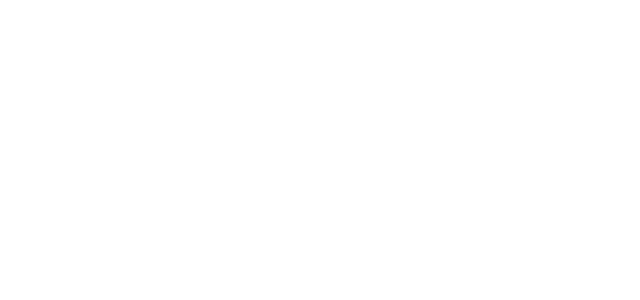
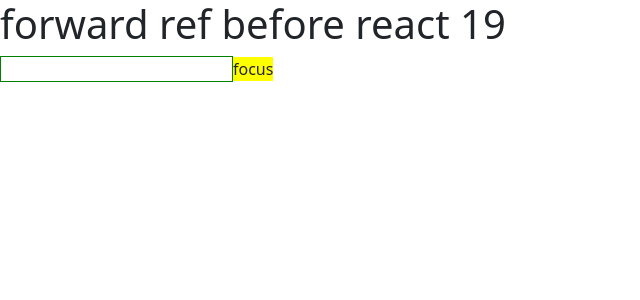
Before and after one commit to atifrafi/react-practice, a React (Vite) app: page / in a window 1280 px wide. Shown: the top 300 px of the page, without its empty margins (0-640 px from the left). Built offline with nearby package versions, Linux system fonts and the light colour scheme.

Commit message:
forward ref

```diff
--- a/src/App.jsx
+++ b/src/App.jsx
@@ -1,4 +1,4 @@
-import { useState } from "react";
+import { useRef, useState } from "react";
 import User from "./components/01-component/User";
 import Profile from "./components/02-import-export/Internal_Component";
 import { ProfileData , blue} from "./components/02-import-export/Internal_Component";
@@ -28,7 +28,7 @@
 import CardT from "./components/20-tailwind-css/CardT";
 import MuiComponent from "./components/21-material-ui/MuiComponent";
 import ChildComp from "./components/22-function as props/ChildComp";
-
+import UserRef from './components/23-forwardRef/User'
 
 const App = () => {
   const [hobby, setHobby] = useState();
@@ -42,9 +42,23 @@
   const handleName = (name)=>{
     alert(`${name} subscribe`)
   }
+
+  // forward ref
+  const inputRef = useRef()
+
+  const handleFocus = ()=>{
+        console.log(inputRef)
+        inputRef.current.focus()
+        inputRef.current.style.backgroundColor = "yellow"
+    }
+
   return (
     <>
     {/* forward ref */}
+    <UserRef reff={inputRef} />
+    <button style={{backgroundColor:'yellow'}} onClick={handleFocus}>focus</button>
+
+
 
     {/* for function as props */}
     {/* <ChildComp handleName={handleName} name='atif'/>
--- a/src/components/23-forwardRef/User.jsx
+++ b/src/components/23-forwardRef/User.jsx
@@ -1,9 +1,67 @@
-const User = ()=>{
+// useRef kia hai ?
+// ya real dom mein se element ko select krleta hai
+// forwardRef kya hai ?
+// ya bhi real dom mein se element select krta ha bus diffrence ya hai ka
+// ya parent mein reh kar child component ka element ko dom se select krleta hai
+// props ka zarya
+// React 19 se phela du props dena perta tha lakin react 19 ka bad thora easy hogia or ek props dena prta tha.
+
+
+import { yellow } from "@mui/material/colors";
+const User = (props)=>{
+
     return(
         <>
-        <h1>forward ref</h1>
+        <h1>forward ref before react 19</h1>
+        <input type="text" ref={props.reff} style={{border:'1px solid green'}}/>
         </>
     )
 }
 
 export default User;
+
+
+
+// before react 19 forward ref
+// import { yellow } from "@mui/material/colors";
+// import { forwardRef } from "react";
+
+// const User = (props , ref)=>{
+
+//     return(
+//         <>
+//         <h1>forward ref before react 19</h1>
+//         <input type="text" ref={ref} style={{border:'1px solid green'}}/>
+//         <br />
+//         </>
+//     )
+// }
+
+// export default forwardRef(User);
+
+
+
+
+// UseRef Hook ?
+// import { yellow } from "@mui/material/colors";
+// import { useRef } from "react";
+
+// const User = ()=>{
+//     const inputRef = useRef();
+
+//     const handleFocus = ()=>{
+//         console.log(inputRef)
+//         inputRef.current.focus()
+//         inputRef.current.style.backgroundColor = "yellow"
+//     }
+//     return(
+//         <>
+//         <h1>forward ref</h1>
+//         <input type="text" ref={inputRef} style={{border:'1px solid green'}}/>
+//         <br />
+//         <button style={{backgroundColor:'yellow'}} onClick={handleFocus}>focus</button>
+//         </>
+//     )
+// }
+
+// export default User;
```
